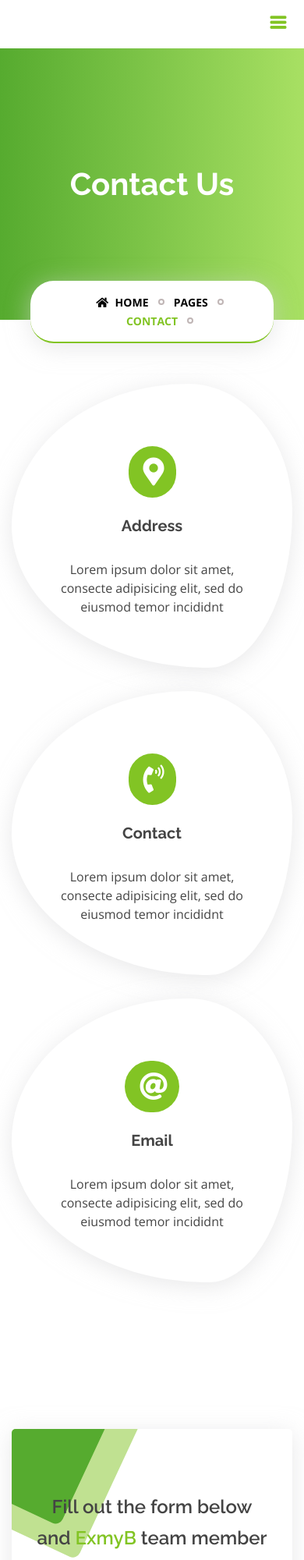
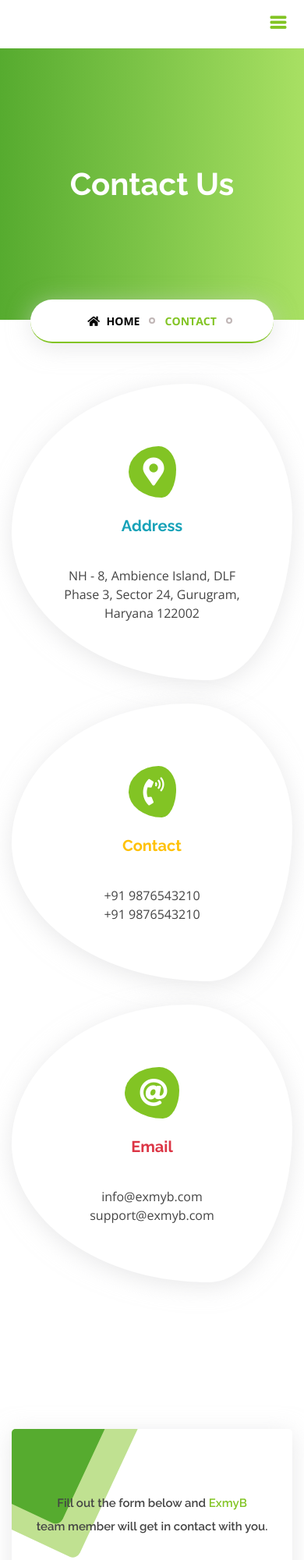
Before and after one commit to uidev-in/exmyb, a plain HTML site: page contact-us.html in a window 390 px wide. Shown: the top 2000 px of the page at 78% size. Drawn offline with nearby package versions, Linux system fonts and the light colour scheme; a script that the page names is missing.

Commit message:
contact page design issue resolved

```diff
--- a/assets/css/style.css
+++ b/assets/css/style.css
@@ -1769,7 +1769,8 @@ z-index:0 !important;
     color: #fff;
     font-size: 36px;
     background: #82C424;
-    border-radius: 50px;
+    /* border-radius: 50px; */
+    border-radius: 63% 37% 30% 70%/50% 45% 55% 50%;
     padding: 15px 15px 15px 19px;
     margin: 30px 0 0;
 
@@ -1851,6 +1852,26 @@ z-index:0 !important;
   width:200px;
   cursor: pointer;
 } */
+.sebscribe-items h4{
+  font-size: 24px;
+    font-weight: 600;
+    line-height: 40px;
+}
+
+@media (max-width: 768px) {
+ .sebscribe-items h4{
+   font-size: 15px;
+   line-height: 30px;
+   margin-bottom: 40px;
+ }
+ .contact-form {
+  padding: 20px;
+}
+}
+
+
+
+
 
 /*
 *
@@ -2028,6 +2049,12 @@ select.form-control {
     padding: 0 20px;
    }
 
+
+@media (max-width: 768px) {
+#footer svg{
+  display: none;
+}
+}
 /* @media (max-width: 768px) {
   #footer .copyright, #footer .credits {
     float: none;
--- a/contact-us.html
+++ b/contact-us.html
@@ -10,8 +10,8 @@
   <meta content="" name="keywords">
 
   <!-- Favicons -->
-  <link href="assets/img/favicon.png" rel="icon">
-  <link href="assets/img/apple-touch-icon.png" rel="apple-touch-icon">
+  <link href="assets/img/logo/favicon.png" rel="icon">
+  <link href="assets/img/logo/apple-touch-icon.png" rel="apple-touch-icon">
 
   <!-- Google Fonts -->
   <link href="https://fonts.googleapis.com/css?family=Open+Sans:300,300i,400,400i,600,600i,700,700i|Raleway:300,300i,400,400i,500,500i,600,600i,700,700i|Poppins:300,300i,400,400i,500,500i,600,600i,700,700i" rel="stylesheet">
@@ -30,8 +30,6 @@
   <link href="assets/css/myStyle.css" rel="stylesheet">
   <link rel="stylesheet" href="https://cdnjs.cloudflare.com/ajax/libs/font-awesome/5.11.2/css/all.min.css"/>
 
-<style>
-</style>
 
 </head>
 
@@ -48,9 +46,9 @@
       <nav class="nav-menu d-none d-lg-block">
         <ul>
           <li><a href="index.html">ExmyB</a></li>
-          <li><a href="#">For Vendor</a></li>
-          <li><a href="#" class="exmyb-btn post-project-btn ">Post Project</a></li>
-          <li><a href="#" class="exmyb-btn login-btn ">Login</a></li>
+          <li><a href="for-vendors.html">For Vendors</a></li>
+          <li><a href="post-project.html" class="exmyb-btn post-project-btn ">Post Project</a></li>
+          <li><a href="login.html" class="exmyb-btn login-btn ">Login</a></li>
         </ul>
       </nav><!-- .nav-menu -->
 
@@ -68,8 +66,7 @@
             <div class="col-lg-8 offset-lg-2">
                 <h1>Contact Us</h1>
                 <ul class="breadcrumb">
-                    <li><a href="#"><i class="fas fa-home"></i> Home</a></li>
-                    <li><a href="#">Pages</a></li>
+                    <li><a href="index.html"><i class="fas fa-home"></i> Home</a></li>
                     <li class="active">Contact</li>
                 </ul>
             </div>
@@ -88,9 +85,11 @@
 
                         <i class="fas fa-map-marker-alt contact-icon"></i>
                         <div class="contact-text">
-                            <h5 class="py-4 font-weight-bold">Address</h5>
-                            <p>
-                                Lorem ipsum dolor sit amet, consecte adipisicing elit, sed do eiusmod temor incididnt
+                            <h5 class="py-4 font-weight-bold text-info">Address</h5>
+                            <p class="py-2">
+                              NH - 8,
+                              Ambience Island, DLF Phase 3,
+                              Sector 24, Gurugram, Haryana 122002
                             </p>
                         </div>
                 </div>
@@ -100,9 +99,10 @@
 
                         <i class="fas fa-phone-volume contact-icon"></i>
                         <div class="contact-text">
-                            <h5 class="py-4 font-weight-bold">Contact</h5>
-                            <p>
-                                Lorem ipsum dolor sit amet, consecte adipisicing elit, sed do eiusmod temor incididnt
+                            <h5 class="py-4 font-weight-bold text-warning">Contact</h5>
+                            <p class="py-2">
+                              +91 9876543210<br>
+                              +91 9876543210
                             </p>
                         </div>
                 </div>
@@ -112,9 +112,10 @@
 
                         <i class="fas fa-at contact-icon"></i>
                         <div class="contact-text">
-                            <h5 class="py-4 font-weight-bold">Email</h5>
-                            <p>
-                                Lorem ipsum dolor sit amet, consecte adipisicing elit, sed do eiusmod temor incididnt
+                            <h5 class="py-4 font-weight-bold text-danger">Email</h5>
+                            <p class="py-2">
+                              info@exmyb.com<br>
+                              support@exmyb.com
                             </p>
                         </div>
                 </div>
@@ -132,7 +133,10 @@
     <div class="sebscribe-items wow fadeInUp" style="visibility: visible; animation-name: fadeInUp;">
         <div class="row">
             <div class="col-lg-6 offset-lg-3 form">
-                <h4 class="text-center" style="font-size:24px;font-weight: 600;    line-height: 40px;">Fill out the form below and <span style="color:#82C424 ;">ExmyB</span> team member will get in contact with you.</h2>
+                <h4 class="text-center" >
+                  Fill out the form below and <span style="color:#82C424 ;">ExmyB</span> <br>
+                   team member will get in contact with you.
+                </h2>
 
             </div>
         </div>
@@ -188,7 +192,7 @@
     <div class="row">
 
       <div class="col-lg-3 col-md-6 footer-contact">
-          <a href="#"><img src="./assets/img/logo/exmyb_logo.png" alt="" class="img-fluid"></a>
+        <a href="index.html"><img src="./assets/img/logo/exmyb_logo_white.png" alt="" class="img-fluid"></a>
         <p>
           National Highway - 8,  <br>
           Ambience Island, DLF Phase 3,<br>
@@ -202,21 +206,19 @@
         <h4>Useful Links</h4>
         <ul>
           <li><i class="bx bx-chevron-right"></i> <a href="#">Home</a></li>
-            <li><i class="bx bx-chevron-right"></i> <a href="#">About us</a></li>
-            <li><i class="bx bx-chevron-right"></i> <a href="#">Services</a></li>
-            <li><i class="bx bx-chevron-right"></i> <a href="#">Terms of service</a></li>
-            <li><i class="bx bx-chevron-right"></i> <a href="#">Privacy policy</a></li>
+          <li><i class="bx bx-chevron-right"></i> <a href="services.html">Services</a></li>
+          <li><i class="bx bx-chevron-right"></i> <a href="contact-us.html">Contact Us</a></li>
+          <li><i class="bx bx-chevron-right"></i> <a href="faq.html">FAQ</a></li>
         </ul>
       </div>
 
       <div class="col-lg-3 col-md-6 footer-links">
         <h4>Useful Links</h4>
         <ul>
-            <li><i class="bx bx-chevron-right"></i> <a href="faq.html">FAQ</a></li>
-            <li><i class="bx bx-chevron-right"></i> <a href="#">Link 2</a></li>
+          <li><i class="bx bx-chevron-right"></i> <a href="for-vendors.html">For Vendors</a></li>
+          <li><i class="bx bx-chevron-right"></i> <a href="signup.html">Sign Up</a></li>
           <li><i class="bx bx-chevron-right"></i> <a href="#">Link 3</a></li>
           <li><i class="bx bx-chevron-right"></i> <a href="#">Link 4</a></li>
-            <li><i class="bx bx-chevron-right"></i> <a href="#">Link 5</a></li>
         </ul>
       </div>
 
@@ -245,8 +247,7 @@
       </div>
       <div class="col-lg-6">
         <nav class="footer-links text-lg-right text-center pt-2 pt-lg-0">
-            <a href="index.html">Home</a>
-            <a href="#" >Contact</a>
+
           <a href="privacy-policy.html">Privacy Policy</a>
           <a href="terms-conditions.html">Terms & Conditions</a>
         </nav>
@@ -274,9 +275,6 @@
   <!-- Main JS File -->
   <script src="assets/js/main.js"></script>
 
-  <script>
-
-  </script>
 
 </body>
 
```
Lines whose indentation alone changed are shown as unchanged.
